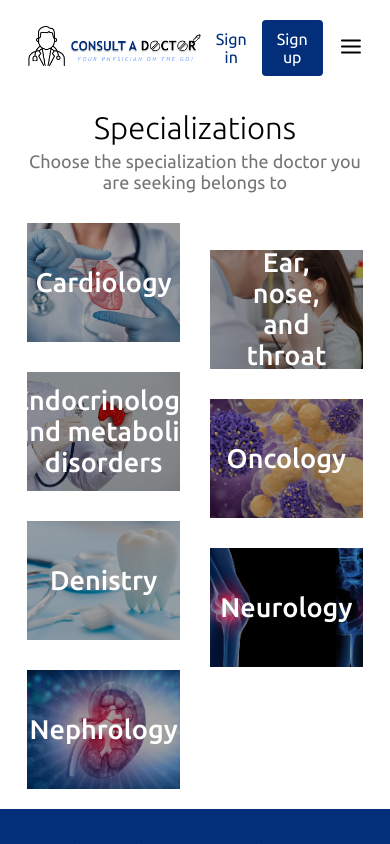
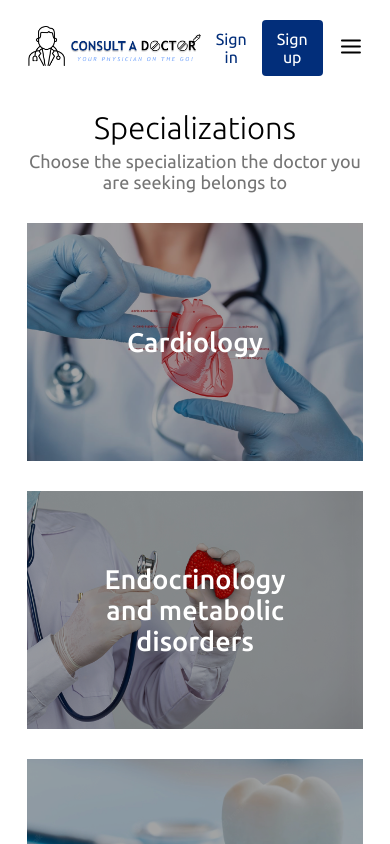
Before and after one commit to abedulaziz/Consult-a-doctor, a React (Create React App) app in the folder consult-a-doctor_frontend/: page /doctor/specializations in a window 390 px wide. Shown: the top 844 px of the page. Built offline with nearby package versions, Linux system fonts and the light colour scheme.

Commit message:
Frontend: responsiveness of specializations page

```diff
--- a/consult-a-doctor_frontend/src/App.css
+++ b/consult-a-doctor_frontend/src/App.css
@@ -57,7 +57,7 @@ header {
   top: 0;
   left: 0;
   right: 0;
-  z-index: 9;
+  z-index: 999;
   padding: 20px 0;
   transition: padding .5s ease-out, background-color .3s ease-out;
 }
@@ -484,6 +484,7 @@ header .menu {
   display: flex;
   gap: 30px;
   margin-bottom: 20px;
+  flex-wrap: wrap;
 }
 
 .specs .spec_content .specs-container > div {
@@ -492,9 +493,6 @@ header .menu {
   gap: 30px;
   flex-basis: calc(50% - 15px);
 }
-
-/* .specs .spec_content .specs-container .specialization:nth-child(2) {
-} */
 
 .specs .spec_content .specs-container .right-side-specs {
   margin-top: 8%;
@@ -531,8 +529,21 @@ header .menu {
   transform: translate(-50%, -50%);
   font-size: 27px;
   font-weight: 500;
-  z-index: 9;
+  z-index: 7;
   color: var(--light-text-color);
+}
+
+@media (max-width: 700px) {
+  .specs .spec_content .specs-container .right-side-specs {
+    margin: 0
+  }
+  .specs .spec_content .specs-container > div {
+    flex-basis: 100%;
+  }
+
+  .specs .spec_content .specs-container .specialization {
+    height: calc((86vw - 25vw));
+  }
 }
 
 /* ------------------------------------------------ */
```
